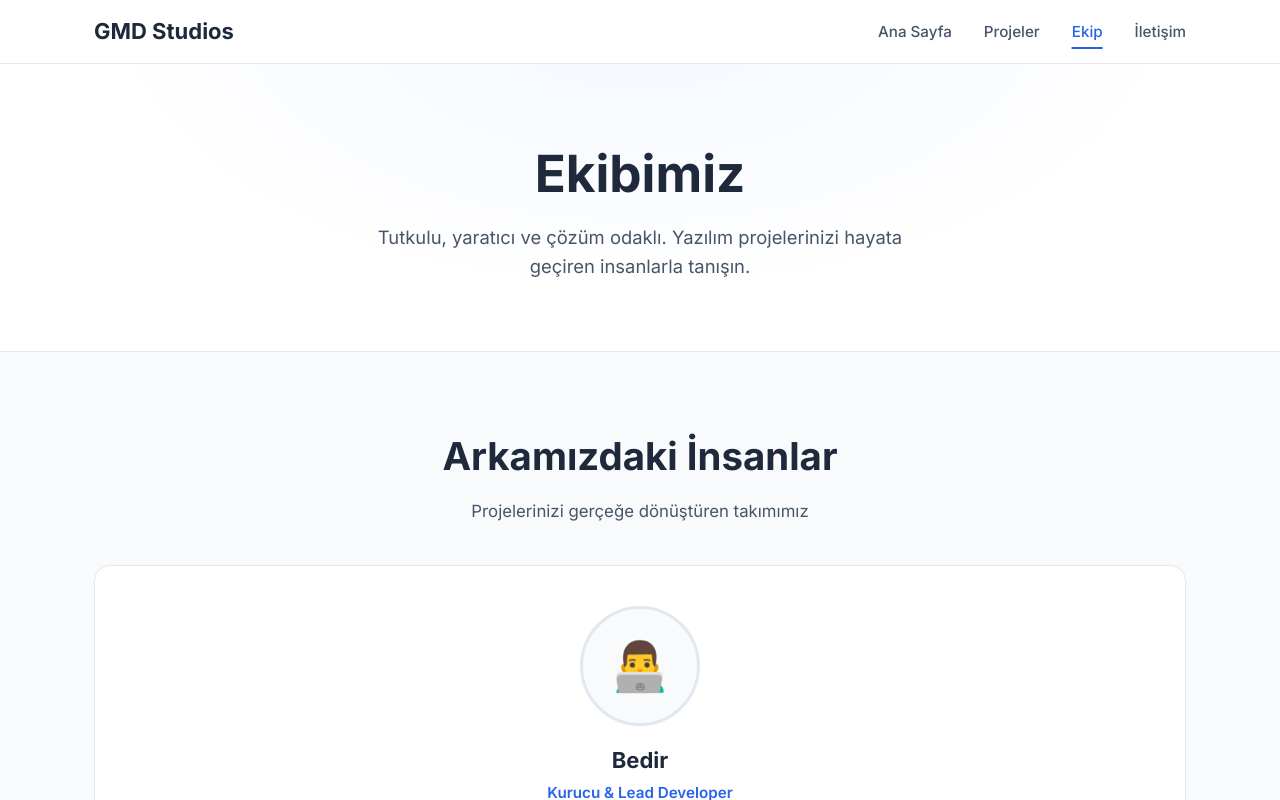
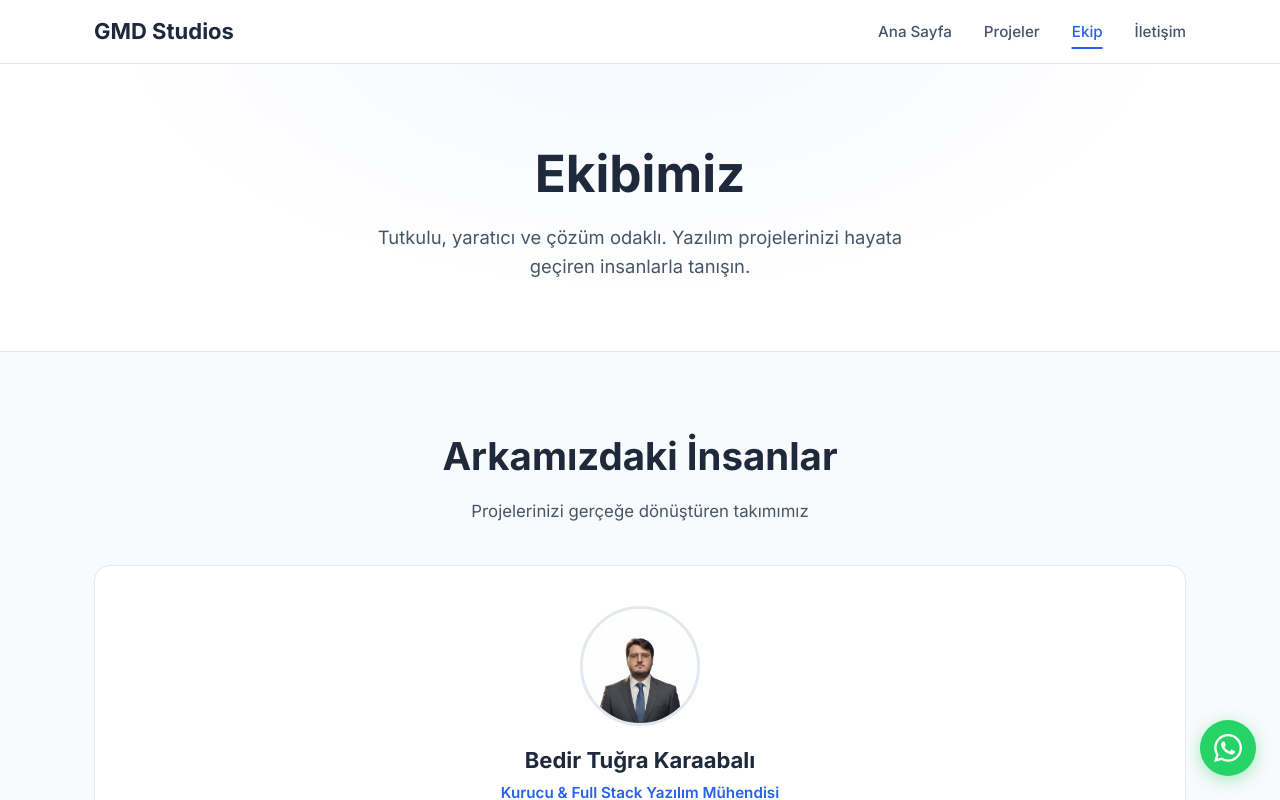
Before and after one commit to algorynth/portfolio-site, a Next.js app: page /team in a window 1280 px wide. Shown: the top 800 px of the page. Built offline with nearby package versions, Linux system fonts and the light colour scheme.

Commit message:
Add team profile with photo and WhatsApp contact button

```diff
--- /dev/null
+++ b/app/components/WhatsAppButton.jsx
@@ -0,0 +1,22 @@
+'use client';
+
+export default function WhatsAppButton() {
+    const phoneNumber = '905418630498';
+    const message = 'Merhaba! Web sitenizi inceledim ve bir proje hakkında konuşmak istiyorum.';
+
+    const whatsappUrl = `https://wa.me/${phoneNumber}?text=${encodeURIComponent(message)}`;
+
+    return (
+        <a
+            href={whatsappUrl}
+            target="_blank"
+            rel="noopener noreferrer"
+            className="whatsapp-button"
+            aria-label="WhatsApp ile iletişime geçin"
+        >
+            <svg viewBox="0 0 24 24" width="28" height="28" fill="currentColor">
+                <path d="M17.472 14.382c-.297-.149-1.758-.867-2.03-.967-.273-.099-.471-.148-.67.15-.197.297-.767.966-.94 1.164-.173.199-.347.223-.644.075-.297-.15-1.255-.463-2.39-1.475-.883-.788-1.48-1.761-1.653-2.059-.173-.297-.018-.458.13-.606.134-.133.298-.347.446-.52.149-.174.198-.298.298-.497.099-.198.05-.371-.025-.52-.075-.149-.669-1.612-.916-2.207-.242-.579-.487-.5-.669-.51-.173-.008-.371-.01-.57-.01-.198 0-.52.074-.792.372-.272.297-1.04 1.016-1.04 2.479 0 1.462 1.065 2.875 1.213 3.074.149.198 2.096 3.2 5.077 4.487.709.306 1.262.489 1.694.625.712.227 1.36.195 1.871.118.571-.085 1.758-.719 2.006-1.413.248-.694.248-1.289.173-1.413-.074-.124-.272-.198-.57-.347m-5.421 7.403h-.004a9.87 9.87 0 01-5.031-1.378l-.361-.214-3.741.982.998-3.648-.235-.374a9.86 9.86 0 01-1.51-5.26c.001-5.45 4.436-9.884 9.888-9.884 2.64 0 5.122 1.03 6.988 2.898a9.825 9.825 0 012.893 6.994c-.003 5.45-4.437 9.884-9.885 9.884m8.413-18.297A11.815 11.815 0 0012.05 0C5.495 0 .16 5.335.157 11.892c0 2.096.547 4.142 1.588 5.945L.057 24l6.305-1.654a11.882 11.882 0 005.683 1.448h.005c6.554 0 11.89-5.335 11.893-11.893a11.821 11.821 0 00-3.48-8.413z" />
+            </svg>
+        </a>
+    );
+}
--- a/app/globals.css
+++ b/app/globals.css
@@ -970,3 +970,30 @@
     padding: 3.5rem 0;
   }
 }
+
+/* WhatsApp Button */
+.whatsapp-button {
+  position: fixed;
+  bottom: 24px;
+  right: 24px;
+  width: 56px;
+  height: 56px;
+  background: #25D366;
+  border-radius: 50%;
+  display: flex;
+  align-items: center;
+  justify-content: center;
+  color: white;
+  box-shadow: 0 4px 16px rgba(37, 211, 102, 0.4);
+  transition: all var(--transition-bounce);
+  z-index: 1000;
+}
+
+.whatsapp-button:hover {
+  transform: scale(1.1) translateY(-4px);
+  box-shadow: 0 8px 24px rgba(37, 211, 102, 0.5);
+}
+
+.whatsapp-button:active {
+  transform: scale(1.05);
+}
--- a/app/layout.js
+++ b/app/layout.js
@@ -2,6 +2,7 @@
 import './globals.css';
 import Navbar from './components/Navbar';
 import Footer from './components/Footer';
+import WhatsAppButton from './components/WhatsAppButton';
 
 const inter = Inter({
   subsets: ['latin'],
@@ -21,6 +22,7 @@
         <Navbar />
         <main>{children}</main>
         <Footer />
+        <WhatsAppButton />
       </body>
     </html>
   );
--- a/app/team/page.js
+++ b/app/team/page.js
@@ -31,16 +31,15 @@
 
                     <div className="team-grid">
                         <div className="card team-card">
-                            <div className="team-avatar">👨‍💻</div>
-                            <h3 className="team-name">Bedir</h3>
-                            <p className="team-role">Kurucu & Lead Developer</p>
+                            <img src="/bedir.jpg" alt="Bedir Tuğra Karaabalı" className="team-avatar" style={{ objectFit: 'cover' }} />
+                            <h3 className="team-name">Bedir Tuğra Karaabalı</h3>
+                            <p className="team-role">Kurucu & Full Stack Yazılım Mühendisi</p>
                             <p className="team-bio">
-                                Yazılım geliştirme konusunda uzman. Mobil, web ve masaüstü platformlarda kullanıcı deneyimini ön planda tutan, yenilikçi çözümler üreten bir yazılım geliştirici.
+                                Bilgisayar Mühendisi. Mobil, web ve masaüstü platformlarda kullanıcı deneyimini ön planda tutan, yenilikçi çözümler üreten bir yazılım geliştirici. Makine öğrenimi, ön uç geliştirme ve web teknolojileri konularında uzman.
                             </p>
                             <div className="team-social">
-                                <a href="#" aria-label="GitHub">🔗</a>
-                                <a href="#" aria-label="LinkedIn">💼</a>
-                                <a href="#" aria-label="Twitter">🐦</a>
+                                <a href="https://github.com/bdrtr" target="_blank" rel="noopener noreferrer" aria-label="GitHub">🔗</a>
+                                <a href="https://www.linkedin.com/in/bdrtr" target="_blank" rel="noopener noreferrer" aria-label="LinkedIn">💼</a>
                             </div>
                         </div>
                     </div>
```
Also changed, not shown: public/bedir.jpg (added), 1 other file (tests, documents, lock files or other folders).
